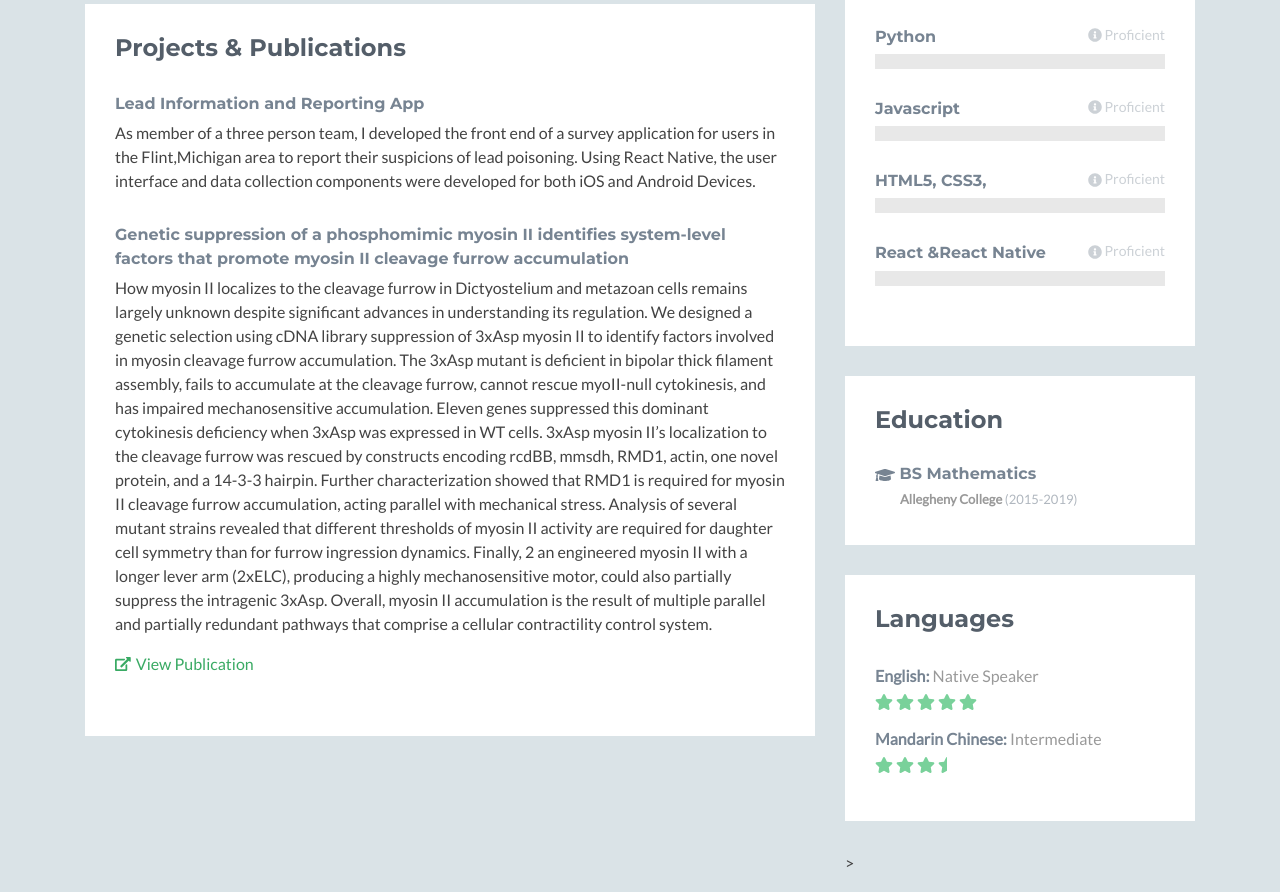
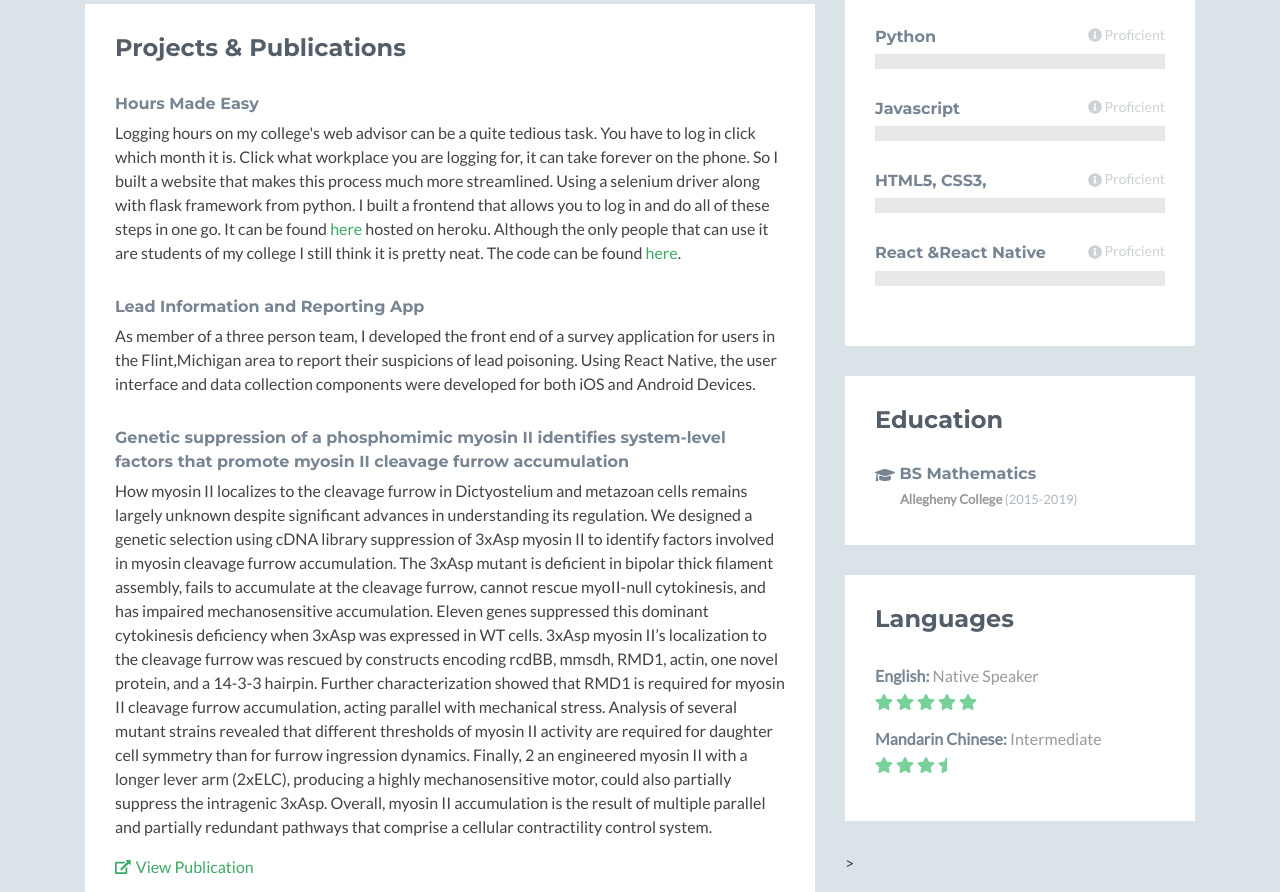
Before and after one commit to miller365/miller365.github.io, a plain HTML site: page index.html in a window 1280 px wide. Shown: the part 902-1794 px from the top of the page. Drawn offline with nearby package versions, Linux system fonts and the light colour scheme; no server answers; a script that the page names is missing; some icons are missing.

Commit message:
Added a item to my Projects

```diff
--- a/index.html
+++ b/index.html
@@ -82,6 +82,17 @@
                             <div class="section-inner">
                                 <h2 class="heading"> Projects &amp; Publications</h2>
                                 <div class="content">
+                                    <div class="item">
+                                        <h3 class="title">Hours Made Easy </h3>
+                                        <p class="summary">
+                                               Logging hours on my college's web advisor can be a quite tedious task.
+                                               You have to log in click which month it is. Click what workplace you are logging for, it can take forever on the phone.
+                                               So I built a website that makes this process much more streamlined. Using a selenium driver along with flask framework from python.
+                                                I built a frontend that allows you to log in and do all of these steps in one go. It can be found <a href="https://hoursmadeeasy.herokuapp.com/">here</a> hosted on heroku.
+                                               Although the only people that can use it are students of my college I still think it is pretty neat. The code can be found <a href="https://github.com/miller365/hoursme"> here</a>.
+
+                                        </p>
+                                    </div><!--//item-->
                                     <div class="item">
                                         <h3 class="title">Lead Information and Reporting App </h3>
                                         <p class="summary">
```
